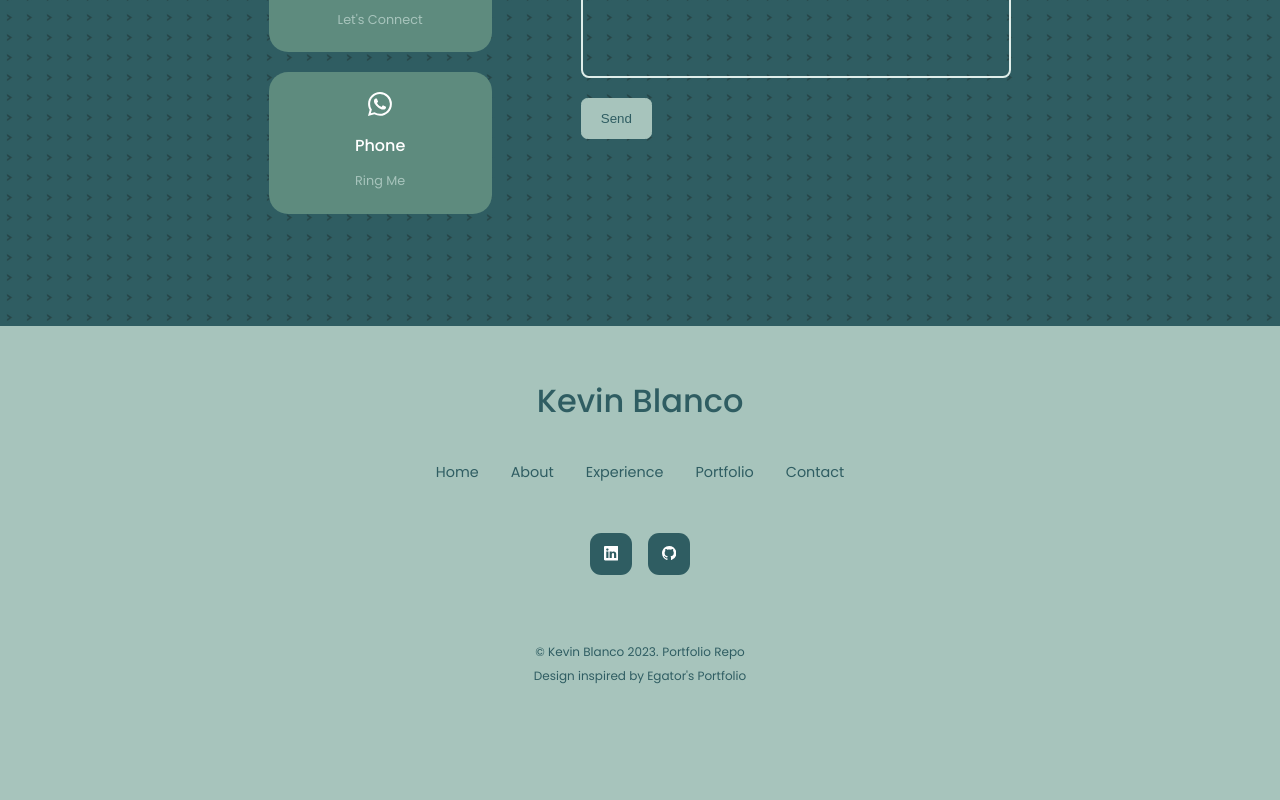
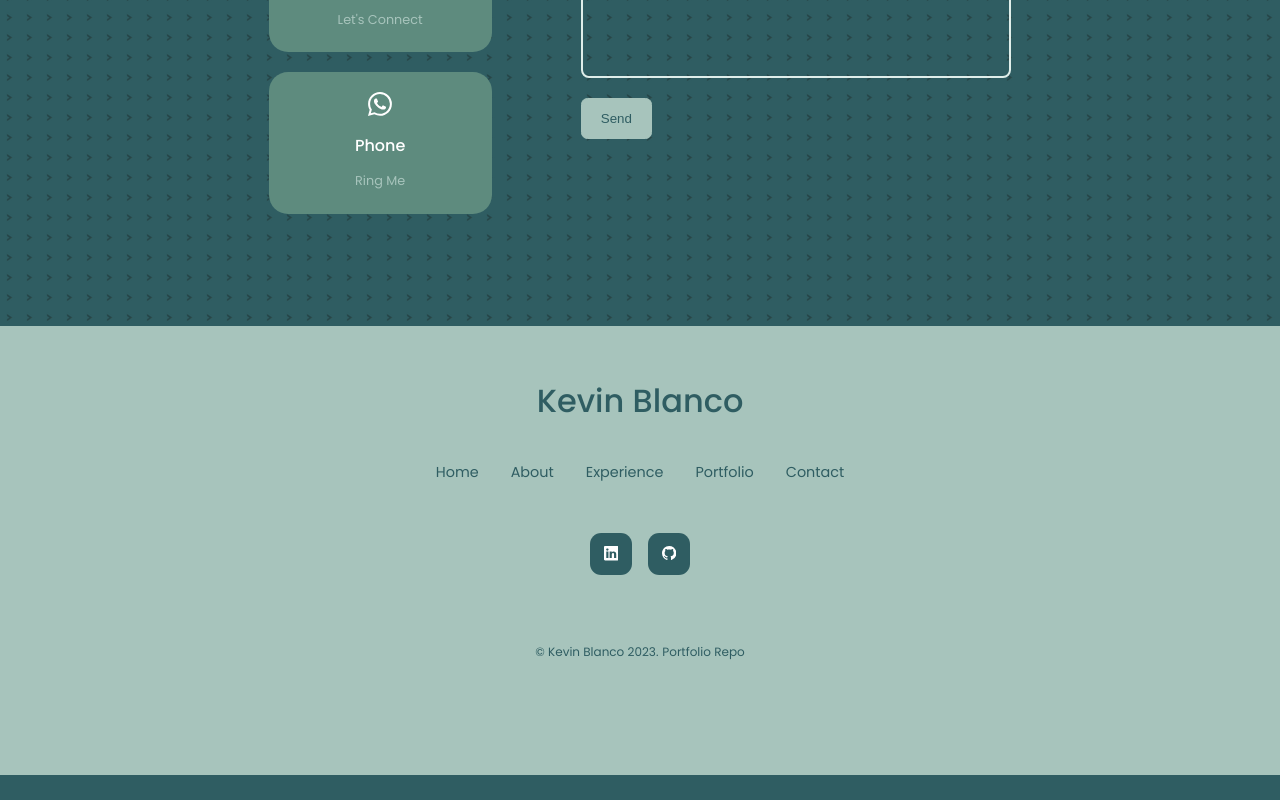
Before and after one commit to greensharpie/kevin-blanco, a React (Create React App) app: page / in a window 1280 px wide. Shown: the part 4572-5372 px from the top of the page. After the commit the page ends 5347 px from the top, so only its background shows below. Built offline with nearby package versions, Linux system fonts and the light colour scheme.

Commit message:
chore: update footer

```diff
--- a/src/components/footer/Footer.jsx
+++ b/src/components/footer/Footer.jsx
@@ -5,7 +5,7 @@ import { BsLinkedin, BsGithub } from 'react-icons/bs';
 const Footer = () => {
   return (
     <footer>
-      <a href='#'className='footer__logo'>Kevin Blanco</a>
+      <a href='#' className='footer__logo'>Kevin Blanco</a>
 
       <ul className='permalinks'>
         <li><a href='#'>Home</a></li>
@@ -16,18 +16,13 @@ const Footer = () => {
       </ul>
 
       <div className="footer__socials">
-        <a href='https://www.linkedin.com/in/kevinjblanco/' target='_blank' rel='noopener noreferrer'><BsLinkedin/></a>
-        <a href='https://github.com/greensharpie' target='_blank' rel='noopener noreferrer'><BsGithub/></a>
+        <a href='https://www.linkedin.com/in/kevinjblanco/' target='_blank' rel='noopener noreferrer'><BsLinkedin /></a>
+        <a href='https://github.com/greensharpie' target='_blank' rel='noopener noreferrer'><BsGithub /></a>
       </div>
 
       <div className="footer__copyright">
         <small>&copy; Kevin Blanco 2023.</small>{' '}
         <small><a href='https://github.com/greensharpie/kevin-blanco' target='_blank'>Portfolio Repo</a></small>
-        <div>
-          <small>
-            Design inspired by Egator's Portfolio
-          </small>
-        </div>
       </div>
     </footer>
   )
```
